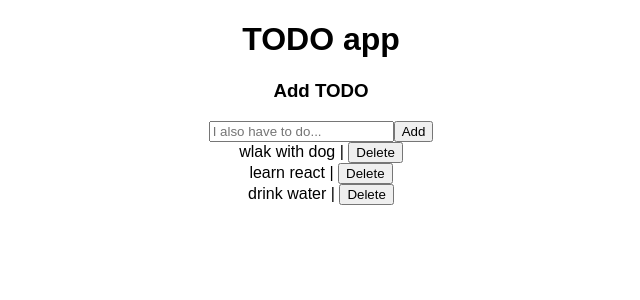
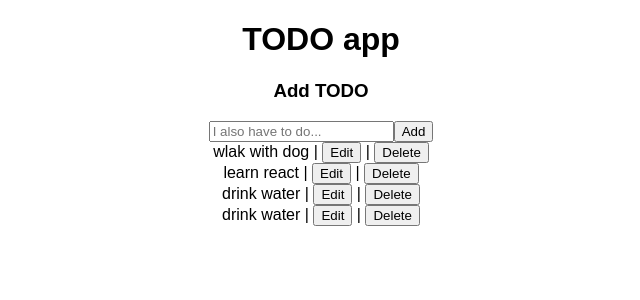
Before and after one commit to MacRayy/react-todo-app, a React (Create React App) app in the folder to-do-app/: page / in a window 1280 px wide. Shown: the top 300 px of the page, without its empty margins (319-959 px from the left). Built offline with nearby package versions, Linux system fonts and the light colour scheme.

Commit message:
feat(todo): add edit method

```diff
--- a/to-do-app/src/App.js
+++ b/to-do-app/src/App.js
@@ -19,6 +19,11 @@ const todos = [
 		todo: 'drink water',
 		id: 3,
 		done: false
+	},
+	{
+		todo: 'drink water',
+		id: 4,
+		done: false
 	}
 ]
 
@@ -35,6 +40,7 @@ class App extends Component {
 
 		this.onAdd = this.onAdd.bind(this)
 		this.onDelete = this.onDelete.bind(this)
+		this.onEditSubmit = this.onEditSubmit.bind(this)
 	}
 
 	componentWillMount() {
@@ -61,11 +67,24 @@ class App extends Component {
 
 		todos.push({
 			todo,
-			done: false,
-			id: id
+			id: id,
+			done: false
 		})
 
-		console.log(todos)
+		this.setState({ todos: todos })
+	}
+
+	onEditSubmit(todo, id) {
+		let todos = this.getTodos()
+		todos = todos.map(todoItem => {
+			if (todoItem.id === id) {
+				todoItem.todo = todo
+			}
+			return todoItem
+		})
+
+
+		this.setState({ todos: todos })
 	}
 
 	onDelete(id) {
@@ -74,12 +93,8 @@ class App extends Component {
 		const filteredTodos = todos.filter(todo => {
 			return todo.id !== id
 		})
-
-		console.log(filteredTodos)
-
 		this.setState({ todos: filteredTodos })
 	}
-
 
 	render() {
 		return (
@@ -97,6 +112,7 @@ class App extends Component {
 								key={todo.id}
 								{...todo}
 								onDelete={this.onDelete}
+								onEditSubmit={this.onEditSubmit}
 							/>
 						)
 					})
--- a/to-do-app/src/todo-item.js
+++ b/to-do-app/src/todo-item.js
@@ -4,7 +4,25 @@ class TodoItem extends Component {
 	constructor(props) {
 		super(props)
 
+		this.state = {
+			isEdit: false
+		}
+
 		this.onDelete = this.onDelete.bind(this)
+		this.onEdit = this.onEdit.bind(this)
+		this.onEditSubmit = this.onEditSubmit.bind(this)
+	}
+
+	onEdit() {
+		this.setState({ isEdit: true })
+	}
+
+	onEditSubmit(event) {
+		event.preventDefault()
+
+		this.props.onEditSubmit(this.todoInput.value, this.props.id)
+
+		this.setState({ isEdit: false })
 	}
 
 	onDelete() {
@@ -18,9 +36,24 @@ class TodoItem extends Component {
 
 		return (
 			<div>
-				<span>{todo}</span>
-				{` | `}
-				<button onClick={this.onDelete}>Delete</button>
+				{
+					this.state.isEdit
+						? (
+							<form onSubmit={this.onEditSubmit}>
+								<input defaultValue={todo} ref={todoInput => this.todoInput = todoInput}/>
+								<button>Save</button>
+							</form>
+						)
+						: (
+							<div>
+								<span>{todo}</span>
+								{` | `}
+								<button onClick={this.onEdit}>Edit</button>
+								{` | `}
+								<button onClick={this.onDelete}>Delete</button>
+							</div>
+						)
+				}
 			</div>
 		)
 	}
```
